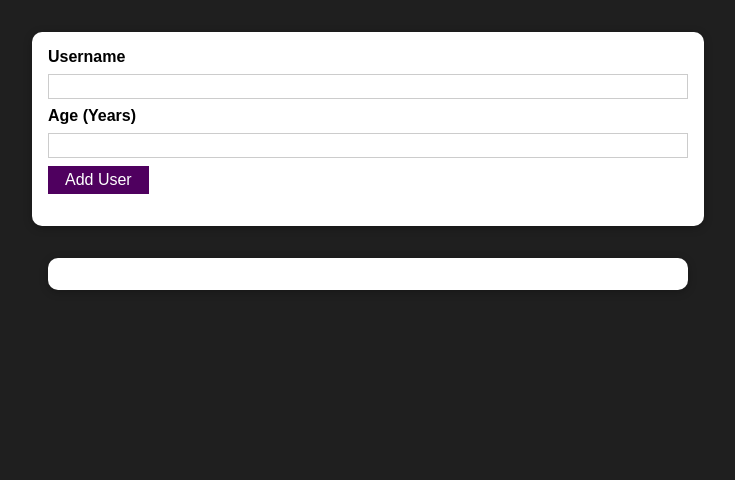
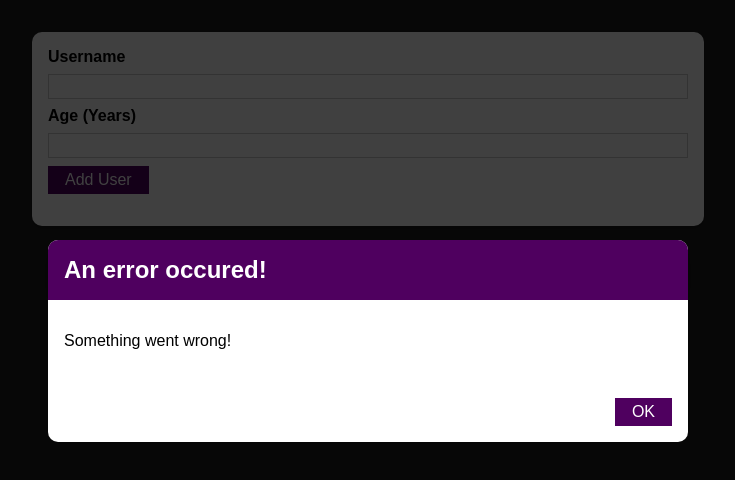
Before and after one commit to justyna92/react-user, a React (Create React App) app: page / in a window 1280 px wide. Shown: the top 480 px of the page, without its empty margins (272-1007 px from the left). Built offline with nearby package versions, Linux system fonts and the light colour scheme.

Commit message:
Adding The "ErrorModal" Component

```diff
--- /dev/null
+++ b/src/components/UI/ErrorModal.js
@@ -0,0 +1,24 @@
+import React from 'react';
+import Button from './Button';
+import Card from './Card';
+import classes from './ErrorModal.module.css';
+
+const ErrorModal = (props) => {
+  return (
+    <div className={classes.backdrop}>
+      <Card className={classes.modal}>
+        <header className={classes.header}>
+          <h2>{props.title}</h2>
+        </header>
+        <div className={classes.content}>
+          <p>{props.message}</p>
+        </div>
+        <footer className={classes.actions}>
+          <Button>OK</Button>
+        </footer>
+      </Card>
+    </div>
+  );
+};
+
+export default ErrorModal;
--- /dev/null
+++ b/src/components/UI/ErrorModal.module.css
@@ -0,0 +1,45 @@
+.backdrop {
+  position: fixed;
+  top: 0;
+  left: 0;
+  width: 100%;
+  height: 100vh;
+  z-index: 10;
+  background: rgba(0, 0, 0, 0.75);
+}
+
+.modal {
+  position: fixed;
+  top: 30vh;
+  left: 10%;
+  width: 80%;
+  z-index: 1;
+  overflow: hidden;
+}
+
+.header {
+  background: #4f005f;
+  padding: 1rem;
+}
+
+.header h2 {
+  margin: 0;
+  color: white;
+}
+
+.content {
+  padding: 1rem;
+}
+
+.actions {
+  padding: 1rem;
+  display: flex;
+  justify-content: flex-end;
+}
+
+@media (min-width: 768px) {
+  .modal {
+    left: calc(50% - 20rem);
+    width: 40rem;
+  }
+}
--- a/src/components/Users/AddUser.js
+++ b/src/components/Users/AddUser.js
@@ -1,6 +1,7 @@
 import React, { useState } from 'react';
 import Button from '../UI/Button';
 import Card from '../UI/Card';
+import ErrorModal from '../UI/ErrorModal';
 import classes from './AddUser.module.css';
 
 const AddUser = (props) => {
@@ -31,6 +32,8 @@
   };
 
   return (
+    <div>
+      <ErrorModal title="An error occured!" message="Something went wrong!" />
       <Card className={classes.input}>
         <form onSubmit={addUserHandler}>
           <label htmlFor="username">Username</label>
@@ -41,10 +44,16 @@
             onChange={usernameChangeHandler}
           />
           <label htmlFor="age">Age (Years)</label>
-        <input id="age" type="number" value={age} onChange={ageChangeHandler} />
+          <input
+            id="age"
+            type="number"
+            value={age}
+            onChange={ageChangeHandler}
+          />
           <Button type="submit">Add User</Button>
         </form>
       </Card>
+    </div>
   );
 };
 
```
Lines whose indentation alone changed are shown as unchanged.
